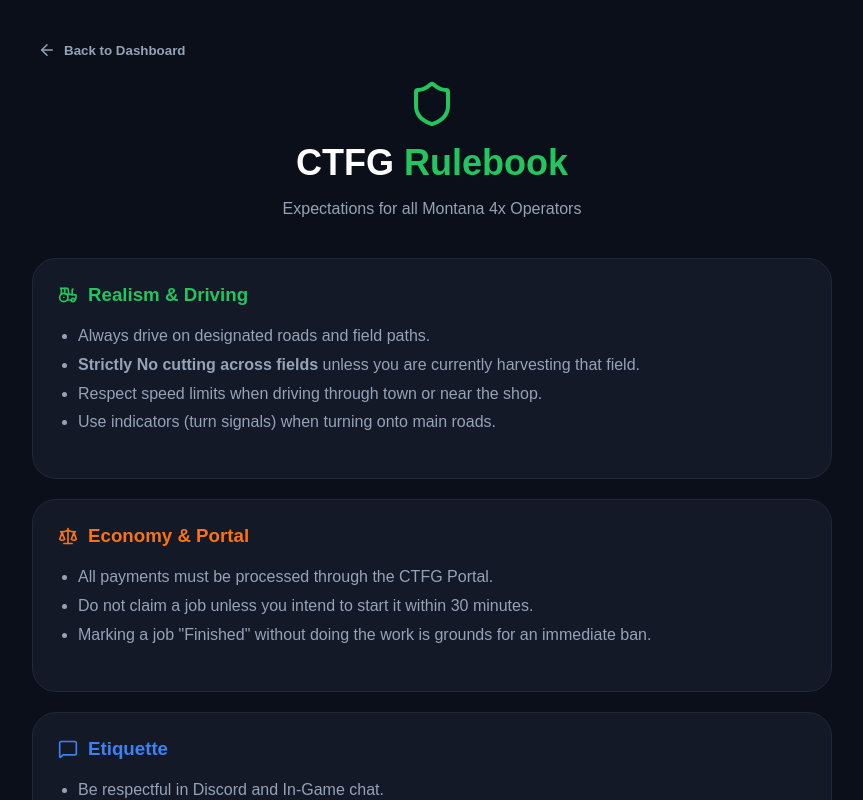
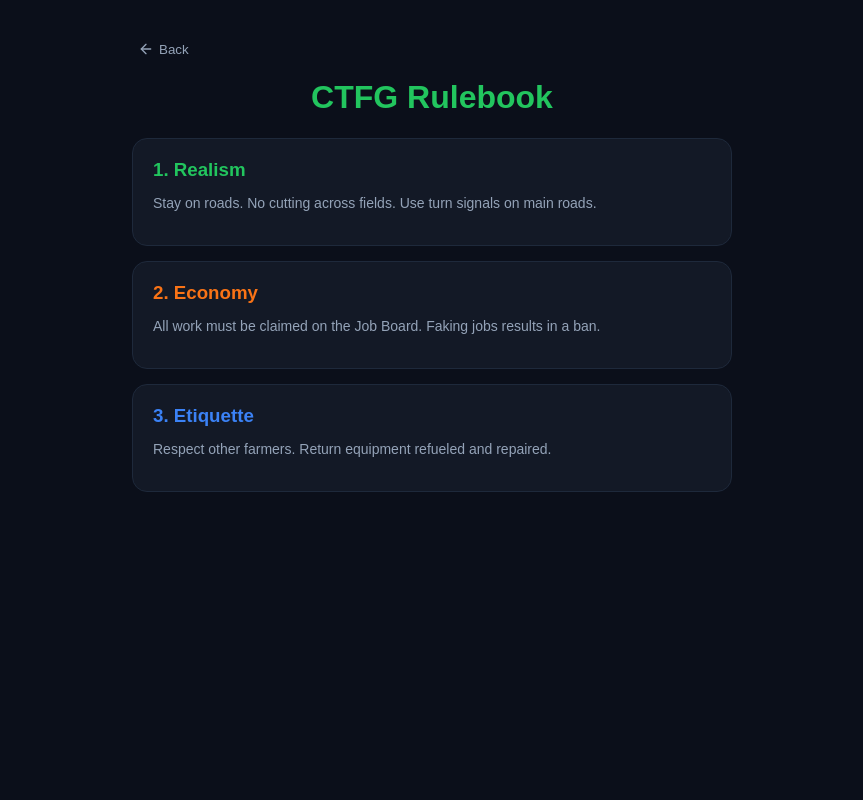
Before and after one commit to Daisyfarm/ctfg-portal, a Next.js app: page /rules in a window 1280 px wide. Shown: the top 800 px of the page, without its empty margins (208-1071 px from the left). Built offline with nearby package versions, Linux system fonts and the light colour scheme.

Commit message:
Update page.tsx

```diff
--- a/app/rules/page.tsx
+++ b/app/rules/page.tsx
@@ -1,66 +1,27 @@
 "use client";
 import React from 'react';
-import { Shield, Tractor, Map, Scale, MessageSquare, ArrowLeft } from 'lucide-react';
+import { Shield, Tractor, Scale, MessageSquare, ArrowLeft } from 'lucide-react';
 
-export default function RulesPage() {
+export default function Rules() {
   return (
-    <div style={{ backgroundColor: '#0b0f1a', minHeight: '100vh', color: 'white', fontFamily: 'sans-serif', padding: '40px 20px' }}>
-      <div style={{ maxWidth: '800px', margin: '0 auto' }}>
-
-        <button onClick={() => window.location.href = '/dashboard'} style={{ background: 'none', border: 'none', color: '#94a3b8', display: 'flex', alignItems: 'center', gap: '8px', cursor: 'pointer', marginBottom: '20px', fontWeight: 'bold' }}>
-          <ArrowLeft size={18} /> Back to Dashboard
-        </button>
-
-        <div style={{ textAlign: 'center', marginBottom: '40px' }}>
-          <Shield size={48} color="#22c55e" style={{ marginBottom: '10px' }} />
-          <h1 style={{ fontSize: '36px', fontWeight: 'bold', margin: 0 }}>CTFG <span style={{ color: '#22c55e' }}>Rulebook</span></h1>
-          <p style={{ color: '#94a3b8' }}>Expectations for all Montana 4x Operators</p>
+    <div style={{ background:'#0b0f1a', minHeight:'100vh', color:'#fff', padding:'40px 20px', fontFamily:'sans-serif' }}>
+      <div style={{ maxWidth:'600px', margin:'0 auto' }}>
+        <button onClick={()=>window.location.href='/dashboard'} style={{ background:'none', border:'none', color:'#94a3b8', cursor:'pointer', marginBottom:'20px', display:'flex', alignItems:'center', gap:'5px' }}><ArrowLeft size={16}/> Back</button>
+        <h1 style={{ textAlign:'center', color:'#22c55e' }}>CTFG Rulebook</h1>
+        <div style={{ display:'flex', flexDirection:'column', gap:'15px', marginTop:'20px' }}>
+          <div style={{ background:'#131926', padding:'20px', borderRadius:'15px', border:'1px solid #1e293b' }}>
+            <h3 style={{ margin:0, color:'#22c55e' }}>1. Realism</h3>
+            <p style={{ fontSize:'14px', color:'#94a3b8' }}>Stay on roads. No cutting across fields. Use turn signals on main roads.</p>
+          </div>
+          <div style={{ background:'#131926', padding:'20px', borderRadius:'15px', border:'1px solid #1e293b' }}>
+            <h3 style={{ margin:0, color:'#f97316' }}>2. Economy</h3>
+            <p style={{ fontSize:'14px', color:'#94a3b8' }}>All work must be claimed on the Job Board. Faking jobs results in a ban.</p>
+          </div>
+          <div style={{ background:'#131926', padding:'20px', borderRadius:'15px', border:'1px solid #1e293b' }}>
+            <h3 style={{ margin:0, color:'#3b82f6' }}>3. Etiquette</h3>
+            <p style={{ fontSize:'14px', color:'#94a3b8' }}>Respect other farmers. Return equipment refueled and repaired.</p>
+          </div>
         </div>
-
-        <div style={{ display: 'grid', gap: '20px' }}>
-
-          {/* SECTION 1 */}
-          <div style={{ backgroundColor: '#131926', padding: '25px', borderRadius: '24px', border: '1px solid #1e293b' }}>
-            <h3 style={{ margin: '0 0 15px 0', display: 'flex', alignItems: 'center', gap: '10px', color: '#22c55e' }}>
-              <Tractor size={20} /> Realism & Driving
-            </h3>
-            <ul style={{ color: '#94a3b8', paddingLeft: '20px', lineHeight: '1.8' }}>
-              <li>Always drive on designated roads and field paths.</li>
-              <li><b>Strictly No cutting across fields</b> unless you are currently harvesting that field.</li>
-              <li>Respect speed limits when driving through town or near the shop.</li>
-              <li>Use indicators (turn signals) when turning onto main roads.</li>
-            </ul>
-          </div>
-
-          {/* SECTION 2 */}
-          <div style={{ backgroundColor: '#131926', padding: '25px', borderRadius: '24px', border: '1px solid #1e293b' }}>
-            <h3 style={{ margin: '0 0 15px 0', display: 'flex', alignItems: 'center', gap: '10px', color: '#f97316' }}>
-              <Scale size={20} /> Economy & Portal
-            </h3>
-            <ul style={{ color: '#94a3b8', paddingLeft: '20px', lineHeight: '1.8' }}>
-              <li>All payments must be processed through the CTFG Portal.</li>
-              <li>Do not claim a job unless you intend to start it within 30 minutes.</li>
-              <li>Marking a job "Finished" without doing the work is grounds for an immediate ban.</li>
-            </ul>
-          </div>
-
-          {/* SECTION 3 */}
-          <div style={{ backgroundColor: '#131926', padding: '25px', borderRadius: '24px', border: '1px solid #1e293b' }}>
-            <h3 style={{ margin: '0 0 15px 0', display: 'flex', alignItems: 'center', gap: '10px', color: '#3b82f6' }}>
-              <MessageSquare size={20} /> Etiquette
-            </h3>
-            <ul style={{ color: '#94a3b8', paddingLeft: '20px', lineHeight: '1.8' }}>
-              <li>Be respectful in Discord and In-Game chat.</li>
-              <li>If you borrow another farmer's equipment, return it with a full tank of fuel.</li>
-              <li>Communicate via radio (Discord) during large scale harvests.</li>
-            </ul>
-          </div>
-
-        </div>
-
-        <p style={{ textAlign: 'center', marginTop: '40px', color: '#475569', fontSize: '13px' }}>
-          Violation of these rules may lead to fines or removal from the CTFG community.
-        </p>
       </div>
     </div>
   );
```
